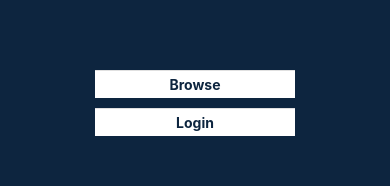
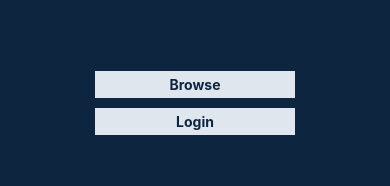
Before and after one commit to Gie-sta/movieApp, a React Native app: screen /Home in a window 390 px wide. Shown: the part 505-691 px from the top of the page. Built offline with nearby package versions, Linux system fonts and the light colour scheme.

Commit message:
colors fixed

```diff
--- a/App.js
+++ b/App.js
@@ -17,7 +17,7 @@ export default function App() {
             <Stack.Navigator
              screenOptions={{
                  headerStyle: { backgroundColor: '#01b4e4'},
-                 headerTintColor: '#E0E6ED',
+                 headerTintColor: '#ffffff',
   }}
   >
         <Stack.Screen
--- a/components/Button.js
+++ b/components/Button.js
@@ -17,10 +17,8 @@ const styles = StyleSheet.create({
   button: {
     alignItems: 'center',
     marginBottom: 10,
-    backgroundColor: '#ffffff',
+    backgroundColor: '#E0E6ED',
     width: 200,
-    borderTopColor:'#e0e0e0',
-    borderTopWidth:1
 
   },
   text: {
```
